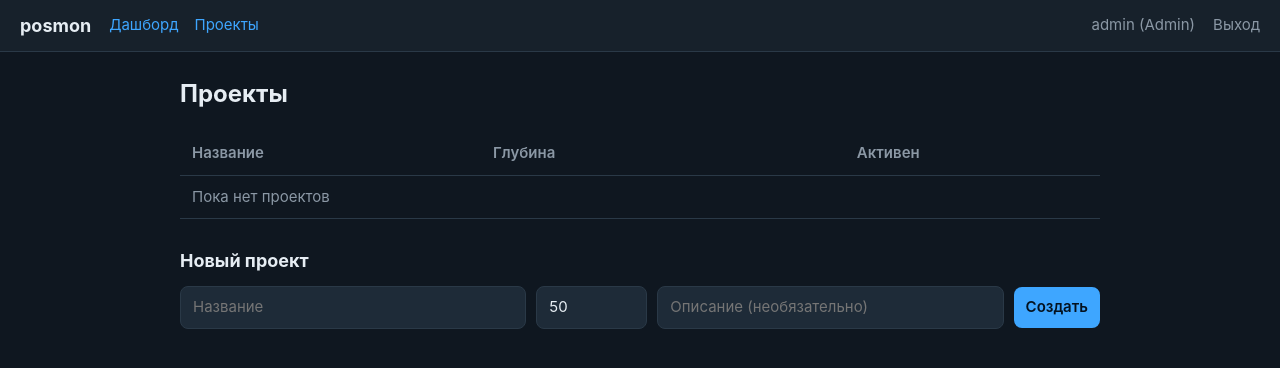
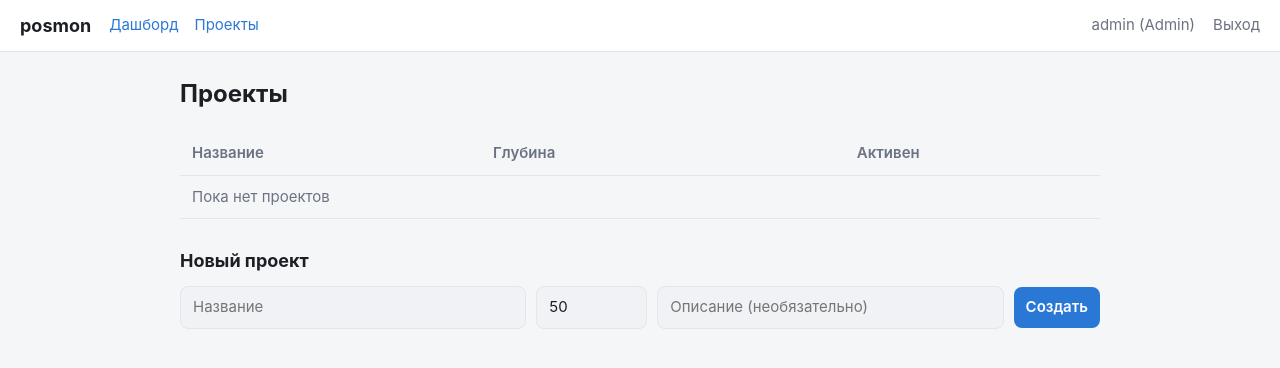
Before and after one commit to svistoff/Claude, a FastAPI app: page /projects in a window 1280 px wide. Shown: the top 368 px of the page. Run offline with FastAPI, Linux system fonts and the light colour scheme; the visitor is signed in with stand-in values (Sample User, id 1); data comes from the database, SQL or seed files in the repository; data that the repository does not hold is empty.

Commit message:
feat(posmon): светлая тема + редактирование/удаление проекта
- светлая тема (токены :root), кнопки/пилюли с белым текстом, график через
  CSS-переменные сетки/осей (читается на светлом фоне)
- редактирование проекта (переименование, глубина, описание) и удаление
  с подтверждением; каскадное удаление всех связанных данных
- db: PRAGMA foreign_keys=ON для SQLite (чтобы ON DELETE CASCADE работал)
- тест на edit + каскадное удаление; всего 75 зелёных

Co-Authored-By: Claude Opus 4.8 <noreply@anthropic.com>
Claude-Session: https://claude.ai/code/session_011HKSBGWJnQ2Vo97THAhsHA

```diff
--- a/posmon/db.py
+++ b/posmon/db.py
@@ -4,7 +4,7 @@ from __future__ import annotations
 from collections.abc import AsyncIterator
 from datetime import datetime, timezone
 
-from sqlalchemy import DateTime
+from sqlalchemy import DateTime, event
 from sqlalchemy.ext.asyncio import (
     AsyncEngine,
     AsyncSession,
@@ -31,7 +31,18 @@ def make_engine(database_url: str | None = None) -> AsyncEngine:
     # SQLite (aiosqlite) требует check_same_thread=False для пула
     if url.startswith("sqlite"):
         connect_args["check_same_thread"] = False
-    return create_async_engine(url, echo=False, future=True, connect_args=connect_args)
+    engine = create_async_engine(url, echo=False, future=True, connect_args=connect_args)
+    if url.startswith("sqlite"):
+        # Включаем внешние ключи, чтобы ON DELETE CASCADE работал (в SQLite он
+        # по умолчанию выключен). Нужно для чистого удаления проекта со всеми
+        # связанными записями.
+        @event.listens_for(engine.sync_engine, "connect")
+        def _sqlite_fk_on(dbapi_conn, _rec):  # pragma: no cover - тривиально
+            cur = dbapi_conn.cursor()
+            cur.execute("PRAGMA foreign_keys=ON")
+            cur.close()
+
+    return engine
 
 
 _engine: AsyncEngine | None = None
--- a/posmon/web/routes/projects.py
+++ b/posmon/web/routes/projects.py
@@ -52,6 +52,43 @@ async def projects_create(
     if is_admin(user) and name.strip():
         session.add(Project(name=name.strip(), depth=depth, description=description.strip() or None))
         await session.commit()
+    return redirect("/projects")
+
+
+@router.post("/projects/{project_id}/edit")
+async def projects_edit(
+    project_id: int,
+    user: User | None = Depends(current_user),
+    session: AsyncSession = Depends(get_session),
+    name: str = Form(...),
+    depth: int = Form(50),
+    description: str = Form(""),
+):
+    if user is None:
+        return redirect("/login")
+    if is_admin(user):
+        project = await _get_project(session, project_id)
+        if project and name.strip():
+            project.name = name.strip()
+            project.depth = depth
+            project.description = description.strip() or None
+            await session.commit()
+    return redirect(f"/projects/{project_id}")
+
+
+@router.post("/projects/{project_id}/delete")
+async def projects_delete(
+    project_id: int,
+    user: User | None = Depends(current_user),
+    session: AsyncSession = Depends(get_session),
+):
+    if user is None:
+        return redirect("/login")
+    if is_admin(user):
+        project = await _get_project(session, project_id)
+        if project:
+            await session.delete(project)  # каскадно удаляет запросы/сайты/профили/историю
+            await session.commit()
     return redirect("/projects")
 
 
--- a/posmon/web/static/style.css
+++ b/posmon/web/static/style.css
@@ -1,13 +1,16 @@
 :root {
-  --bg: #0f1720;
-  --panel: #17212b;
-  --panel-2: #1e2b38;
-  --text: #e6edf3;
-  --muted: #8b98a5;
-  --accent: #3ea6ff;
-  --border: #2a3947;
-  --ok: #46c93a;
-  --bad: #ff5c5c;
+  --bg: #f4f6f8;
+  --panel: #ffffff;
+  --panel-2: #f0f2f5;
+  --text: #1c2024;
+  --muted: #6b7280;
+  --accent: #2a78d6;
+  --border: #e3e6ea;
+  --ok: #1a8f2f;
+  --bad: #d23b3b;
+  --chart-grid: #e3e6ea;
+  --chart-axis: #9aa2ac;
+  --chart-ink: #52514e;
 }
 * { box-sizing: border-box; }
 body {
@@ -58,7 +61,7 @@ input, button {
   font: inherit; padding: 9px 12px; border-radius: 8px;
   border: 1px solid var(--border); background: var(--panel-2); color: var(--text);
 }
-button { background: var(--accent); color: #04121f; border: none; font-weight: 600; cursor: pointer; }
+button { background: var(--accent); color: #ffffff; border: none; font-weight: 600; cursor: pointer; }
 button:hover { filter: brightness(1.08); }
 button.link { background: none; color: var(--accent); padding: 0; font-weight: 400; }
 form.inline { display: inline; }
@@ -105,7 +108,7 @@ table.positions td.num, table.positions th.num { text-align: center; min-width:
 .controls { display: flex; flex-wrap: wrap; align-items: center; gap: 6px; margin: 10px 0 16px; }
 .controls .sep { width: 1px; height: 20px; background: var(--border); margin: 0 6px; }
 .pill { padding: 4px 10px; border: 1px solid var(--border); border-radius: 999px; color: var(--muted); }
-.pill.on { background: var(--accent); color: #04121f; border-color: var(--accent); font-weight: 600; }
+.pill.on { background: var(--accent); color: #ffffff; border-color: var(--accent); font-weight: 600; }
 a.on { color: var(--accent); font-weight: 600; }
 
 .today { display: flex; flex-wrap: wrap; gap: 8px; align-items: center; margin-bottom: 12px; }
@@ -114,3 +117,11 @@ a.on { color: var(--accent); font-weight: 600; }
 
 .chart-wrap { background: var(--panel); border: 1px solid var(--border); border-radius: 12px; padding: 16px; }
 svg.chart { width: 100%; height: auto; display: block; }
+
+/* — редактирование проекта — */
+.editproj { margin: 4px 0 14px; background: var(--panel); border: 1px solid var(--border);
+  border-radius: 10px; padding: 12px 14px; }
+.editproj summary { cursor: pointer; color: var(--muted); font-size: 14px; }
+.editproj form { margin-top: 12px; }
+button.danger-btn { background: var(--bad); color: #fff; }
+.pos { background: rgba(26,143,47,0.12); }
```
Also changed, not shown: posmon/tests/test_web.py (+23 -0 lines), posmon/web/charts.py (+4 -3 lines), posmon/web/templates/project_detail.html (+14 -0 lines).
